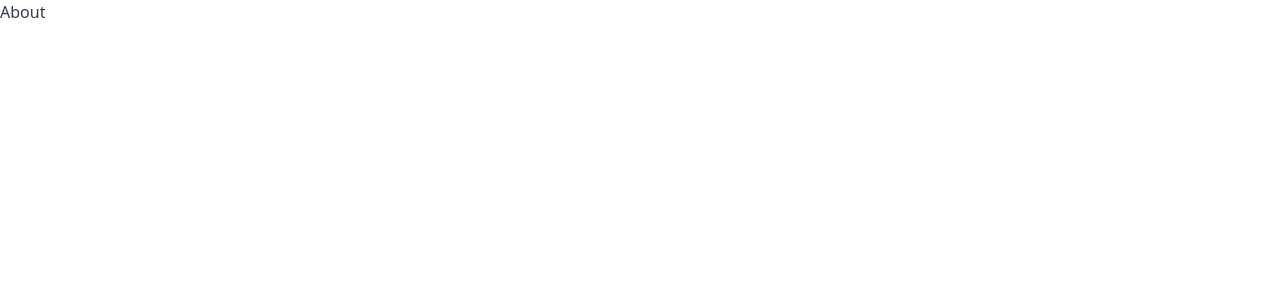
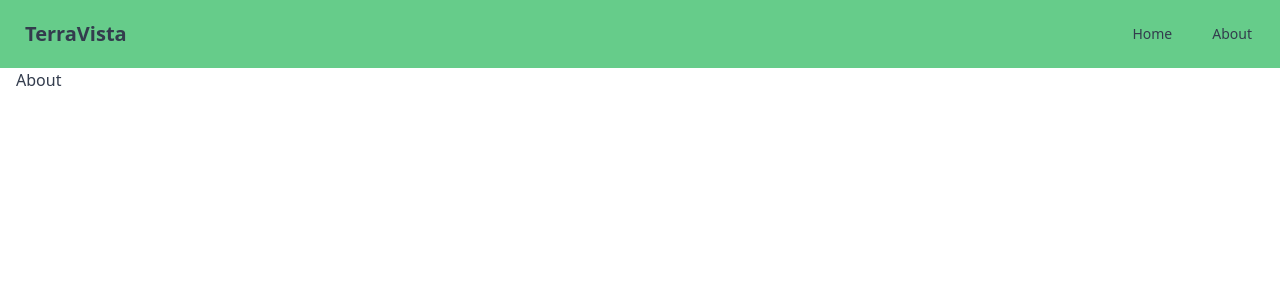
Before and after one commit to jmartindg/TerraVista, a React (Vite) app: page /about in a window 1280 px wide. Shown: the top 300 px of the page. Built offline with nearby package versions, Linux system fonts and the light colour scheme.

Commit message:
routing setup

```diff
--- a/src/App.tsx
+++ b/src/App.tsx
@@ -1,7 +1,11 @@
+import { Outlet } from "react-router-dom";
+import Navbar from "./components/Navbar";
+
 const App = () => {
   return (
     <section>
-      <p>Home</p>
+      <Navbar />
+      <Outlet />
     </section>
   );
 };
--- a/src/components/Navbar.tsx
+++ b/src/components/Navbar.tsx
@@ -1,7 +1,23 @@
+import { Link } from "react-router-dom";
+
 const Navbar = () => {
   return (
-    <nav>
-      <p>Navbar</p>
+    <nav className="navbar bg-primary">
+      <div className="container">
+        <div className="flex-1">
+          <a className="btn btn-ghost text-xl">TerraVista</a>
+        </div>
+        <div className="flex-none">
+          <ul className="menu menu-horizontal px-1 space-x-2">
+            <li>
+              <Link to="/">Home</Link>
+            </li>
+            <li>
+              <Link to="/about">About</Link>
+            </li>
+          </ul>
+        </div>
+      </div>
     </nav>
   );
 };
--- a/src/pages/About.tsx
+++ b/src/pages/About.tsx
@@ -1,6 +1,6 @@
 const About = () => {
   return (
-    <section>
+    <section className="container px-4">
       <p>About</p>
     </section>
   );
--- /dev/null
+++ b/src/pages/Home.tsx
@@ -0,0 +1,9 @@
+const Home = () => {
+  return (
+    <main className="container px-4">
+      <p>Home</p>
+    </main>
+  );
+};
+
+export default Home;
--- a/tailwind.config.js
+++ b/tailwind.config.js
@@ -2,7 +2,11 @@
 export default {
   content: ["./index.html", "./src/**/*.{js,ts,jsx,tsx}"],
   theme: {
-    extend: {},
+    extend: {
+      container: {
+        center: true,
+      },
+    },
   },
   daisyui: {
     themes: ["emerald"],
```
Also changed, not shown: src/main.tsx (+11 -4 lines).
